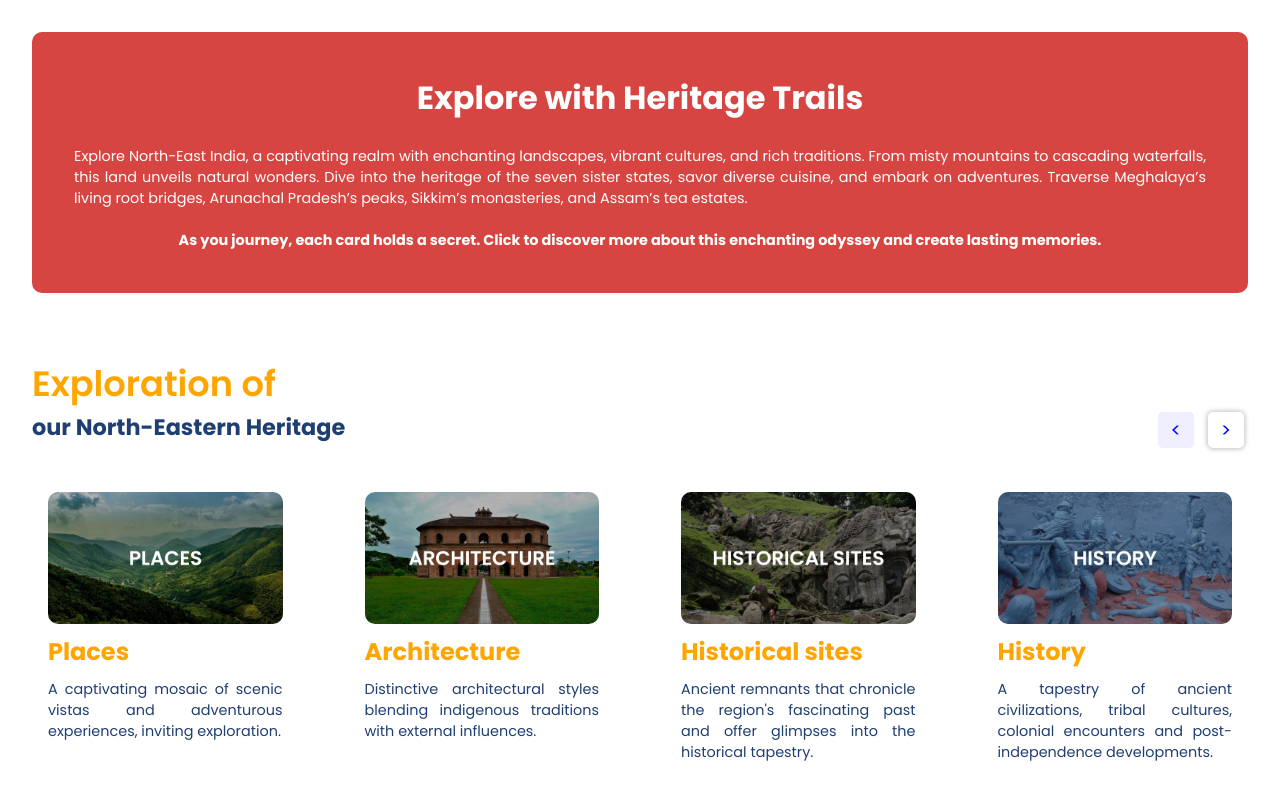
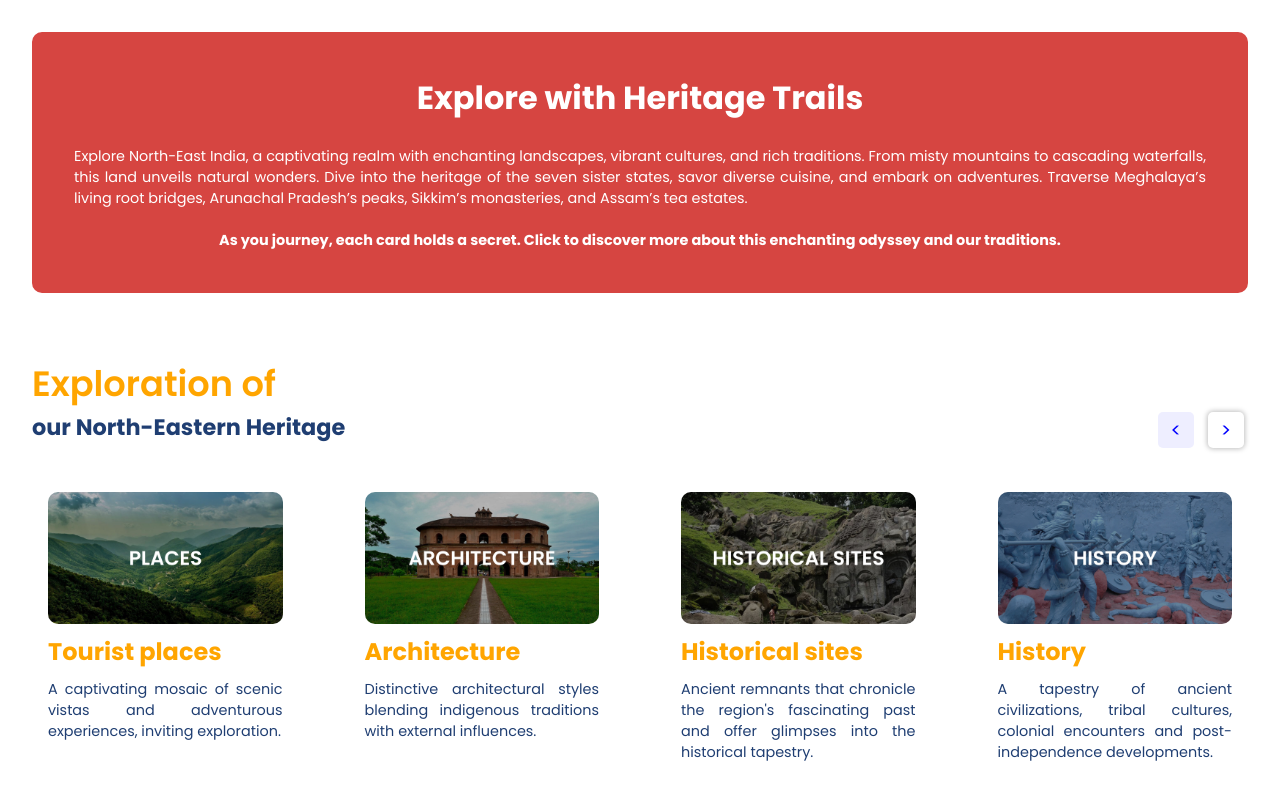
Before and after one commit to Jishnu2608/Heritage-Trails-Main, a React (Vite) app: page / in a window 1280 px wide. Shown: the part 1392-2192 px from the top of the page. Built offline with nearby package versions, Linux system fonts and the light colour scheme.

Commit message:
Issues fixed

```diff
--- a/src/components/Card/Card.jsx
+++ b/src/components/Card/Card.jsx
@@ -21,6 +21,10 @@ const Card = () =>{
                                     <img src={card.image} className="card-image" alt="cultural heritage"/>
                                     <span className="primaryText" style={{color: "orange"}}>{card.name}</span>
                                     <span className="secondaryText justifyAlignment" style={{color: "#1f3e72"}}>{card.detail}</span>
+                                    {/* <div>
+                                    <p className="secondaryText" style={{ color: "#1f3e72", textAlign: "center" }}>
+                                    <strong>Click to discover more</strong>➡️</p>
+                                    </div> */}
                                 </div>
                             </a>
                         </SwiperSlide>
--- a/src/components/Explore/Explore.jsx
+++ b/src/components/Explore/Explore.jsx
@@ -10,7 +10,7 @@ const Explore = () => {
                 <span className="primaryText" style={{ color: "white" }}>Explore with Heritage Trails</span>
                     <span className="secondaryText justifyAlignment">Explore North-East India, a captivating realm with enchanting landscapes, vibrant cultures, and rich traditions. From misty mountains to cascading waterfalls, this land unveils natural wonders. Dive into the heritage of the seven sister states, savor diverse cuisine, and embark on adventures. Traverse Meghalaya&rsquo;s living root bridges, Arunachal Pradesh&rsquo;s peaks, Sikkim&rsquo;s monasteries, and Assam&rsquo;s tea estates.
                     <br/><br/>
-                    <div style={{ textAlign: "center" }}><strong>As you journey, each card holds a secret. Click to discover more about this enchanting odyssey and create lasting memories.</strong></div>
+                    <div style={{ textAlign: "center" }}><strong>As you journey, each card holds a secret. Click to discover more about this enchanting odyssey and our traditions.</strong></div>
 
                 </span>
                 </div>
--- a/src/utils/contentDescription.json
+++ b/src/utils/contentDescription.json
@@ -1,6 +1,6 @@
 [
     {
-      "name": "Places",
+      "name": "Tourist places",
       "detail": "A captivating mosaic of scenic vistas and adventurous experiences, inviting exploration.",
       "image": "./places.png",
       "link":"https://heritage-trails-places.vercel.app/"
--- a/src/utils/slider.json
+++ b/src/utils/slider.json
@@ -26,7 +26,7 @@
     },
     {
       "name": "Mizoram",
-      "detail": "mbark on a journey to Mizoram and discover its serene landscapes, rolling hills, and tranquil beauty that will captivate your soul.",
+      "detail": "Embark on a journey to Mizoram and discover its serene landscapes, rolling hills, and tranquil beauty that will captivate your soul.",
       "image": "./blue hills.png"
     },
     {
```
